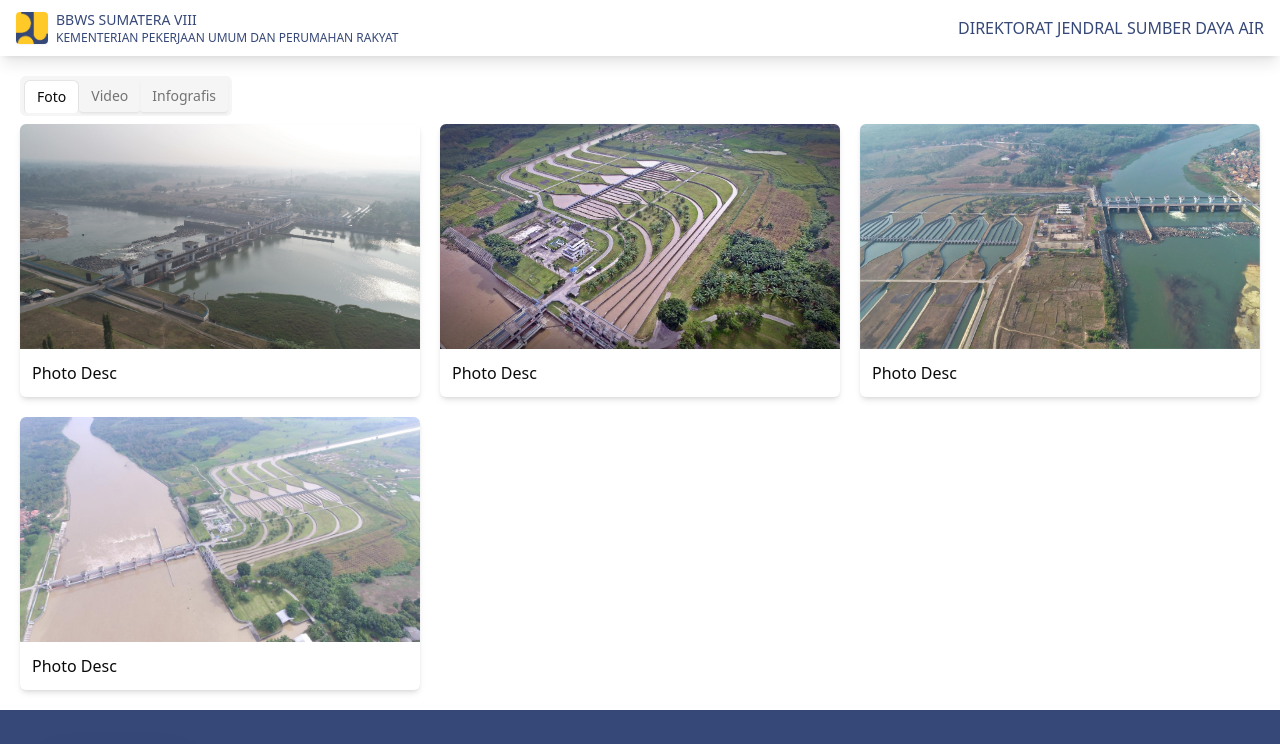
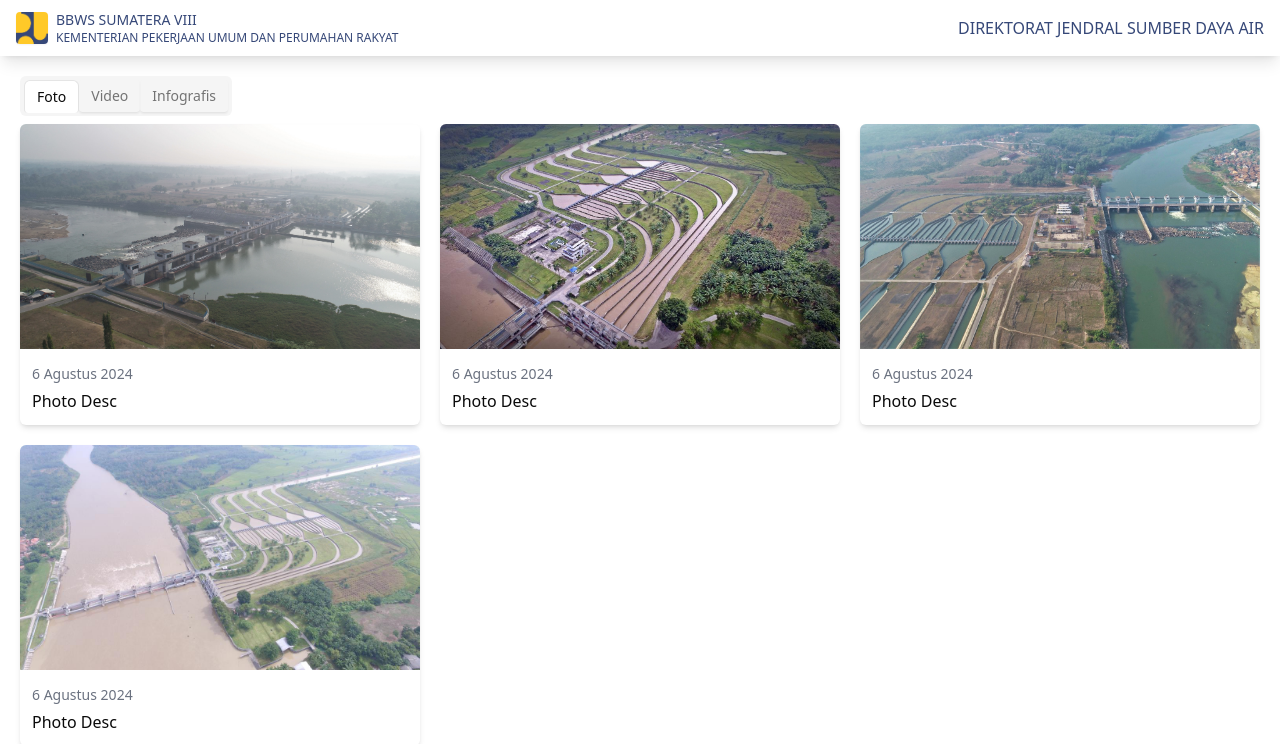
Before and after one commit to mdudhin/pupr-map, a React (Vite) app: page /visiting-point/gallery in a window 1280 px wide. Shown: the top 744 px of the page. Built offline with nearby package versions, Linux system fonts and the light colour scheme.

Commit message:
feature: add a date on a photo and video card, and add a search and filter on a map

```diff
--- a/src/components/map/index.tsx
+++ b/src/components/map/index.tsx
@@ -84,7 +84,7 @@ const InteractiveMap: React.FC<InteractiveMapProps> = ({
   markers = [],
 }) => {
   return (
-    <MapContainer center={center} zoom={zoom} className="w-full h-full">
+    <MapContainer center={center} zoom={zoom} className="w-full h-full z-0">
       <TileLayer
         url="https://{s}.tile.openstreetmap.org/{z}/{x}/{y}.png"
         attribution='&copy; <a href="https://www.openstreetmap.org/copyright">OpenStreetMap</a> contributors'
--- a/src/components/photo-card/index.tsx
+++ b/src/components/photo-card/index.tsx
@@ -2,23 +2,26 @@ interface PhotoCardProps {
   src: string;
   onImageClick?: (src: string) => void;
   description: string;
+  date: string;
 }
 
 const PhotoCard: React.FC<PhotoCardProps> = ({
   src,
   onImageClick,
   description,
+  date,
 }) => {
   return (
     <div className="flex justify-center flex-col bg-white rounded-md cursor-pointer shadow-md">
       <img
         src={src}
-        className="w-full h-auto rounded-t-md  cursor-pointer"
+        className="w-full h-auto rounded-t-md cursor-pointer"
         alt={`Photo ${src}`}
         onClick={() => onImageClick && onImageClick(src)}
       />
       <div className="p-3">
-        <label className="">{description}</label>
+        <span className="text-gray-500 text-sm">{date}</span>
+        <label className="block mt-1">{description}</label>
       </div>
     </div>
   );
--- a/src/components/video-card/index.tsx
+++ b/src/components/video-card/index.tsx
@@ -5,9 +5,16 @@ interface VideoType {
   onVideoClick: (url: string) => void;
   url: string;
   title: string;
+  date: string;
 }
 
-const VideoCard: React.FC<VideoType> = ({ src, onVideoClick, url, title }) => {
+const VideoCard: React.FC<VideoType> = ({
+  src,
+  onVideoClick,
+  url,
+  title,
+  date,
+}) => {
   return (
     <div className="flex justify-center flex-col bg-white rounded-md cursor-pointer shadow-md">
       <img
@@ -17,7 +24,8 @@ const VideoCard: React.FC<VideoType> = ({ src, onVideoClick, url, title }) => {
         onClick={() => onVideoClick(url)}
       />
       <div className="p-3">
-        <label className="">{title}</label>
+        <span className="text-gray-500 text-sm">{date}</span>
+        <label className="block mt-1">{title}</label>
       </div>
     </div>
   );
--- a/src/features/gallery/infografis.tsx
+++ b/src/features/gallery/infografis.tsx
@@ -6,6 +6,7 @@ import PhotoCard from "../../components/photo-card";
 interface InfografisType {
   url: string;
   description: string;
+  date: string;
 }
 
 const InfografisGallery = () => {
@@ -33,6 +34,7 @@ const InfografisGallery = () => {
             src={item.url}
             onImageClick={handleImageClick}
             description={item.description}
+            date={item.date}
           />
         ))}
       </div>
--- a/src/features/gallery/photo.tsx
+++ b/src/features/gallery/photo.tsx
@@ -6,6 +6,7 @@ import { getPhotoGallery } from "../../services/mock-data";
 interface PhotoType {
   url: string;
   description: string;
+  date: string;
 }
 
 const PhotoGallery = () => {
@@ -24,6 +25,7 @@ const PhotoGallery = () => {
     const response: any = getPhotoGallery();
     setData(response);
   }, []);
+
   return (
     <>
       <div className="grid grid-cols-1 md:grid-cols-2 lg:grid-cols-3 gap-5">
@@ -33,6 +35,7 @@ const PhotoGallery = () => {
             src={item.url}
             onImageClick={handleImageClick}
             description={item.description}
+            date={item.date}
           />
         ))}
       </div>
--- a/src/features/gallery/video.tsx
+++ b/src/features/gallery/video.tsx
@@ -7,6 +7,7 @@ interface VideoType {
   thumbnail: string;
   url: string;
   title: string;
+  date: string;
 }
 
 const VideoGallery = () => {
@@ -20,6 +21,7 @@ const VideoGallery = () => {
     const response: any = getVideoGallery();
     setData(response);
   }, []);
+
   return (
     <div className="grid grid-cols-1 md:grid-cols-2 lg:grid-cols-3 gap-5">
       {data.map((item, index) => (
@@ -28,6 +30,7 @@ const VideoGallery = () => {
           src={item.thumbnail}
           url={item.url}
           title={item.title}
+          date={item.date}
           onVideoClick={navigateToUrl}
         />
       ))}
--- a/src/features/home/index.tsx
+++ b/src/features/home/index.tsx
@@ -1,5 +1,6 @@
 import InteractiveMap, { LatLng, Marker } from "../../components/map";
 
+import DropdownSelect from "../../components/select";
 import { useNavigate } from "react-router-dom";
 import { useState } from "react";
 
@@ -33,19 +34,45 @@ const markersData = [
   // Add more marker data objects as needed
 ];
 
+const filterOptions = [
+  { value: "all", label: "All" },
+  { value: "irigasi", label: "Irigasi" },
+  { value: "bendungan", label: "Bendungan" },
+];
+
 const HomePage = () => {
   const navigate = useNavigate();
-  // const [markers, setMarkers] = useState<LatLng[]>([]);
+  const [search, setSearch] = useState("");
+  const [filteredMarkers, setFilteredMarkers] = useState(markersData);
+  const [selectedType, setSelectedType] = useState("all");
 
-  // const addMarker = (position: LatLng) => {
-  //   setMarkers((prevMarkers) => [...prevMarkers, position]);
-  // };
+  const handleSearch = (e: React.ChangeEvent<HTMLInputElement>) => {
+    const searchTerm = e.target.value.toLowerCase();
+    setSearch(searchTerm);
+    filterMarkers(searchTerm, selectedType);
+  };
 
-  // const handleMarkerClick = (position: { lat: number; lng: number }) => {
-  //   alert(`Marker at ${position.lat}, ${position.lng} clicked!`);
-  // };
+  const handleTypeChange = (e: { target: { value: string } }) => {
+    const type = e.target.value;
+    setSelectedType(type);
+    filterMarkers(search, type);
+  };
 
-  const markers: Marker[] = markersData.map((marker) => ({
+  const filterMarkers = (searchTerm: string, type: string) => {
+    setFilteredMarkers(
+      markersData.filter((marker) => {
+        const matchesSearch = marker.title.toLowerCase().includes(searchTerm);
+        const matchesType = type === "all" || marker.type === type;
+        return matchesSearch && matchesType;
+      })
+    );
+  };
+
+  const handleDetail = (marker: any) => {
+    navigate(`/visiting-point/detail/${marker.type}/${marker.id}`);
+  };
+
+  const markers: Marker[] = filteredMarkers.map((marker) => ({
     lat: marker.lat,
     lng: marker.lng,
     component: (
@@ -59,18 +86,33 @@ const HomePage = () => {
     ),
   }));
 
-  const handleDetail = (marker: any) => {
-    navigate(`/visiting-point/detail/${marker.type}/${marker.id}`);
-  };
-
   return (
-    <InteractiveMap
-      center={{ lat: -3.3194, lng: 104.9147 }}
-      zoom={8}
-      // onMarkerClick={handleMarkerClick}
-      // addMarker={addMarker}
-      markers={markers}
-    />
+    <div className="relative h-full">
+      <div className="absolute top-4 right-4 z-10 flex gap-4">
+        <input
+          type="text"
+          placeholder="Search by title..."
+          value={search}
+          onChange={handleSearch}
+          className="p-2 border border-gray-300 rounded"
+        />
+        <DropdownSelect
+          name="type"
+          placeholder="Filter by type"
+          data={filterOptions}
+          onChange={handleTypeChange}
+          value={selectedType}
+          className="p-2 border border-gray-300 rounded"
+        />
+      </div>
+      <div className="h-full">
+        <InteractiveMap
+          center={{ lat: -3.3194, lng: 104.9147 }}
+          zoom={8}
+          markers={markers}
+        />
+      </div>
+    </div>
   );
 };
 
--- a/src/services/mock-data.ts
+++ b/src/services/mock-data.ts
@@ -436,18 +436,22 @@ const photoGallery = [
   {
     url: irigasiKomering1,
     description: "Photo Desc",
+    date: "6 Agustus 2024",
   },
   {
     url: irigasiKomering2,
     description: "Photo Desc",
+    date: "6 Agustus 2024",
   },
   {
     url: irigasiKomering3,
     description: "Photo Desc",
+    date: "6 Agustus 2024",
   },
   {
     url: irigasiKomering4,
     description: "Photo Desc",
+    date: "6 Agustus 2024",
   },
 ];
 
@@ -455,32 +459,38 @@ const videoGallery = [
   {
     thumbnail: bendungan1,
     url: "https://drive.google.com/file/d/122L_sWML5e1f9gdVWizTJXJa4bm-Q4jf/view",
-    title: "Video kegiatan pekerjaan 31 Juli 2024",
+    title: "Video kegiatan pekerjaan",
+    date: "6 Agustus 2024",
   },
   {
     thumbnail: bendungan2,
     url: "https://drive.google.com/file/d/122L_sWML5e1f9gdVWizTJXJa4bm-Q4jf/view",
-    title: "Video kegiatan pekerjaan 31 Juli 2024",
+    title: "Video kegiatan pekerjaan",
+    date: "6 Agustus 2024",
   },
   {
     thumbnail: bendungan3,
     url: "https://drive.google.com/file/d/122L_sWML5e1f9gdVWizTJXJa4bm-Q4jf/view",
-    title: "Video kegiatan pekerjaan 31 Juli 2024",
+    title: "Video kegiatan pekerjaan",
+    date: "6 Agustus 2024",
   },
   {
     thumbnail: bendungan4,
     url: "https://drive.google.com/file/d/122L_sWML5e1f9gdVWizTJXJa4bm-Q4jf/view",
-    title: "Video kegiatan pekerjaan 31 Juli 2024",
+    title: "Video kegiatan pekerjaan",
+    date: "6 Agustus 2024",
   },
   {
     thumbnail: bendungan5,
     url: "https://drive.google.com/file/d/122L_sWML5e1f9gdVWizTJXJa4bm-Q4jf/view",
-    title: "Video kegiatan pekerjaan 31 Juli 2024",
+    title: "Video kegiatan pekerjaan",
+    date: "6 Agustus 2024",
   },
   {
     thumbnail: bendungan6,
     url: "https://drive.google.com/file/d/122L_sWML5e1f9gdVWizTJXJa4bm-Q4jf/view",
-    title: "Video kegiatan pekerjaan 31 Juli 2024",
+    title: "Video kegiatan pekerjaan",
+    date: "6 Agustus 2024",
   },
 ];
 
@@ -488,58 +498,72 @@ const infografisGallery = [
   {
     url: infografis1,
     description: "Infografis Desc",
+    date: "6 Agustus 2024",
   },
   {
     url: infografis2,
     description: "Infografis Desc",
+    date: "6 Agustus 2024",
   },
   {
     url: infografis3,
     description: "Infografis Desc",
+    date: "6 Agustus 2024",
   },
   {
     url: infografis4,
     description: "Infografis Desc",
+    date: "6 Agustus 2024",
   },
   {
     url: infografis5,
     description: "Infografis Desc",
+    date: "6 Agustus 2024",
   },
   {
     url: infografis6,
     description: "Infografis Desc",
+    date: "6 Agustus 2024",
   },
   {
     url: infografis7,
     description: "Infografis Desc",
+    date: "6 Agustus 2024",
   },
   {
     url: infografis8,
     description: "Infografis Desc",
+    date: "6 Agustus 2024",
   },
   {
     url: infografis9,
     description: "Infografis Desc",
+    date: "6 Agustus 2024",
   },
   {
     url: infografis10,
     description: "Infografis Desc",
+    date: "6 Agustus 2024",
   },
   {
     url: infografis11,
     description: "Infografis Desc",
+    date: "6 Agustus 2024",
   },
   {
     url: infografis12,
     description: "Infografis Desc",
+    date: "6 Agustus 2024",
   },
   {
     url: infografis13,
     description: "Infografis Desc",
+    date: "6 Agustus 2024",
   },
   {
     url: infografis14,
     description: "Infografis Desc",
+    date: "6 Agustus 2024",
   },
 ];
 
```
